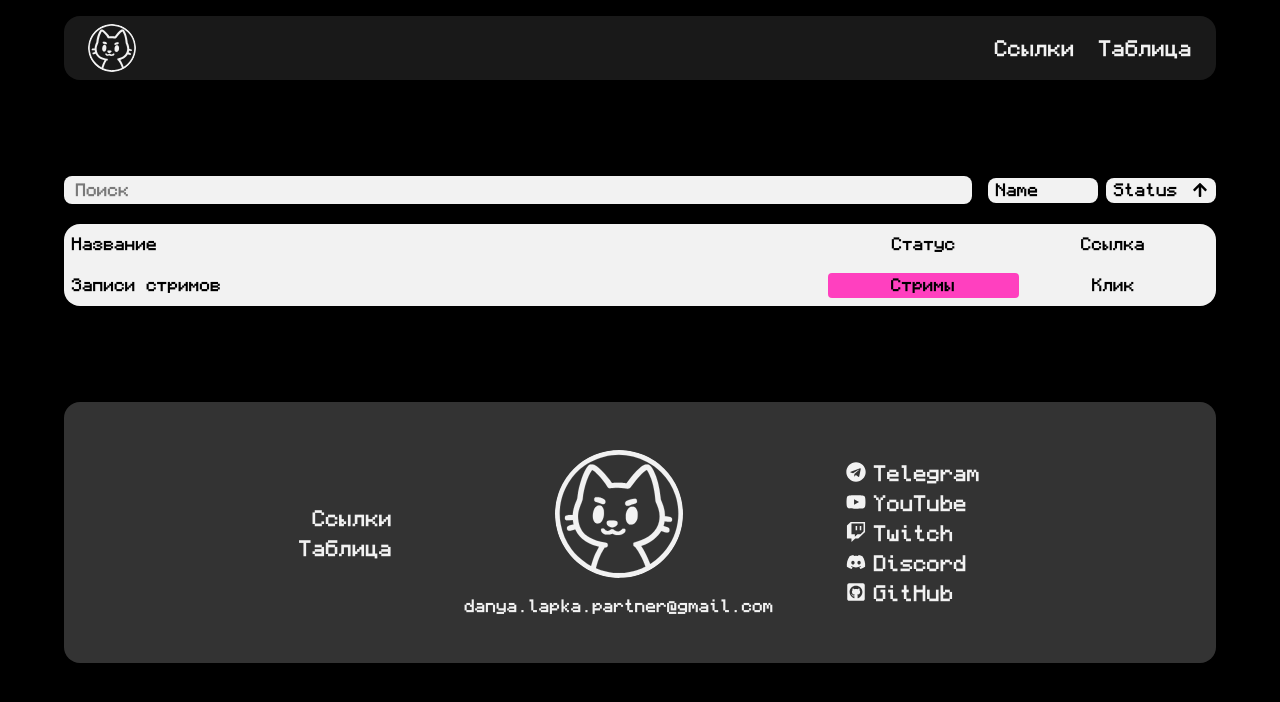
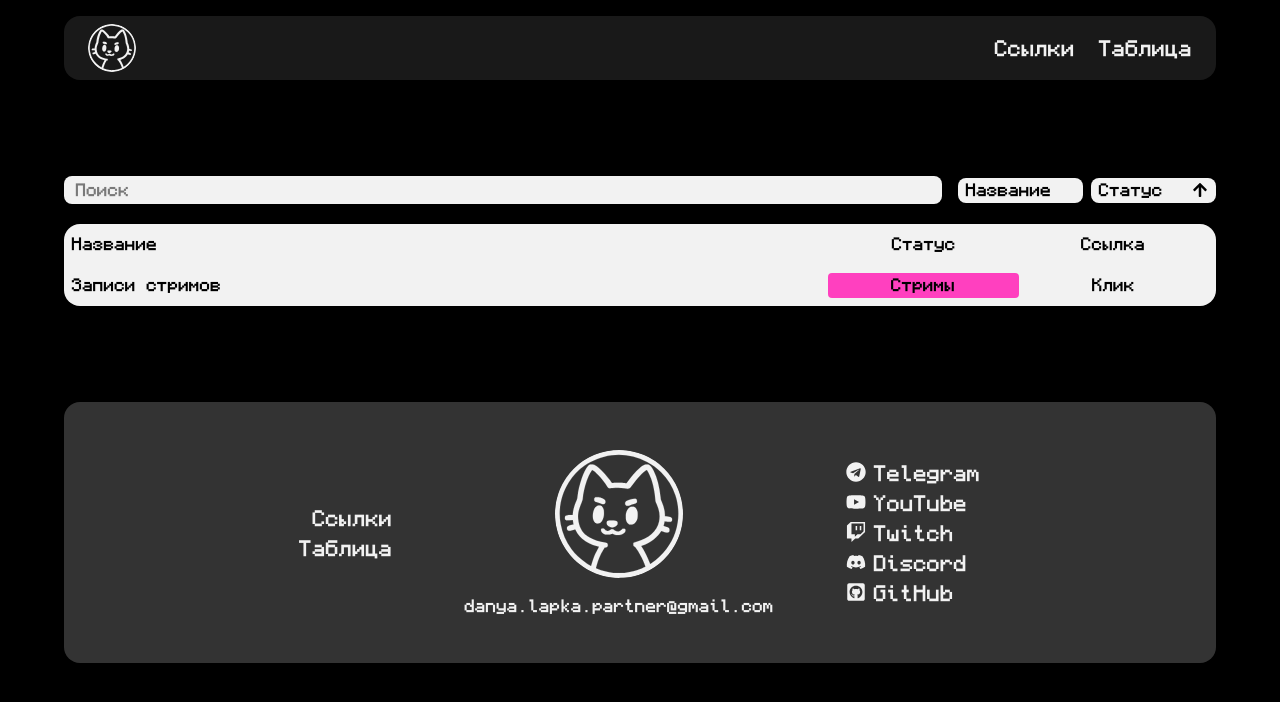
Before and after one commit to danya-lapka/lapka, a Next.js app: page /table in a window 1280 px wide. Shown: the top 702 px of the page. Built offline with nearby package versions, Linux system fonts and the light colour scheme; no server answers; the database is empty; a web font is replaced by a local one.

Commit message:
speed-insights

```diff
--- a/package.json
+++ b/package.json
@@ -9,6 +9,7 @@
   },
   "dependencies": {
     "@neondatabase/serverless": "^1.0.2",
+    "@vercel/speed-insights": "^1.2.0",
     "clsx": "^2.1.1",
     "next": "15.5.4",
     "react": "19.1.0",
--- a/src/app/layout.tsx
+++ b/src/app/layout.tsx
@@ -1,8 +1,9 @@
 import type { Metadata } from "next";
 import { Unbounded } from "next/font/google";
 import localFont from "next/font/local";
+import { SpeedInsights } from "@vercel/speed-insights/next";
+import '@/styles/all.scss';
 import '@/styles/globals.scss';
-import '@/styles/all.scss';
 import '@/styles/adaptive.scss';
 import { Header, Footer } from "@/blocks";
 import { ViewportProvider } from "@/hooks";
--- a/src/app/table/page.tsx
+++ b/src/app/table/page.tsx
@@ -74,10 +74,10 @@ export default function Page() {
         <InputText onChange={(e) => {setSearchQuery(e.target.value)}} className="w-80" color="white">Поиск</InputText>
         <div className={`${s[`sorting`]} f-r body-5 gap-8`}>
           <Button className="j-between" onClick={() => {toggleSort("name")}} color="white">
-            Name {sortKey === "name" && (sortOrder === "asc" ? <FaArrowUp /> : <FaArrowDown />)}
+            Название {sortKey === "name" && (sortOrder === "asc" ? <FaArrowUp /> : <FaArrowDown />)}
           </Button>
           <Button className="j-between" onClick={() => {toggleSort("status")}} color="white">
-            Status {sortKey === "status" && (sortOrder === "asc" ? <FaArrowUp /> : <FaArrowDown />)}
+            Статус {sortKey === "status" && (sortOrder === "asc" ? <FaArrowUp /> : <FaArrowDown />)}
           </Button>
         </div>
       </div>
--- a/src/app/table/style.module.scss
+++ b/src/app/table/style.module.scss
@@ -3,7 +3,7 @@
 
 .sorting {
   div {
-    width: 110*$n;
+    width: 125*$n;
   }
 }
 .controls {
```
Also changed, not shown: 1 other file (tests, documents, lock files or other folders).
